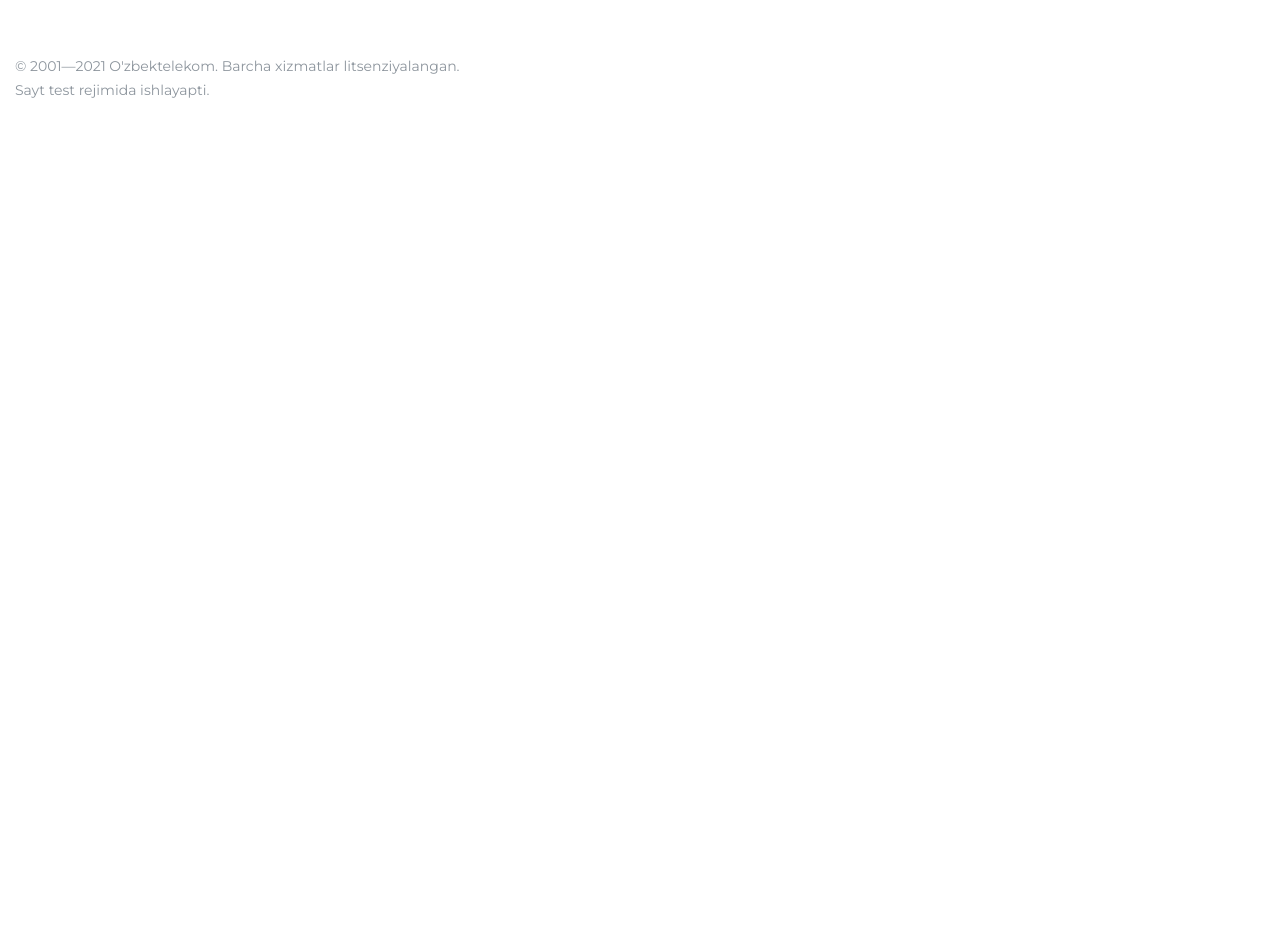
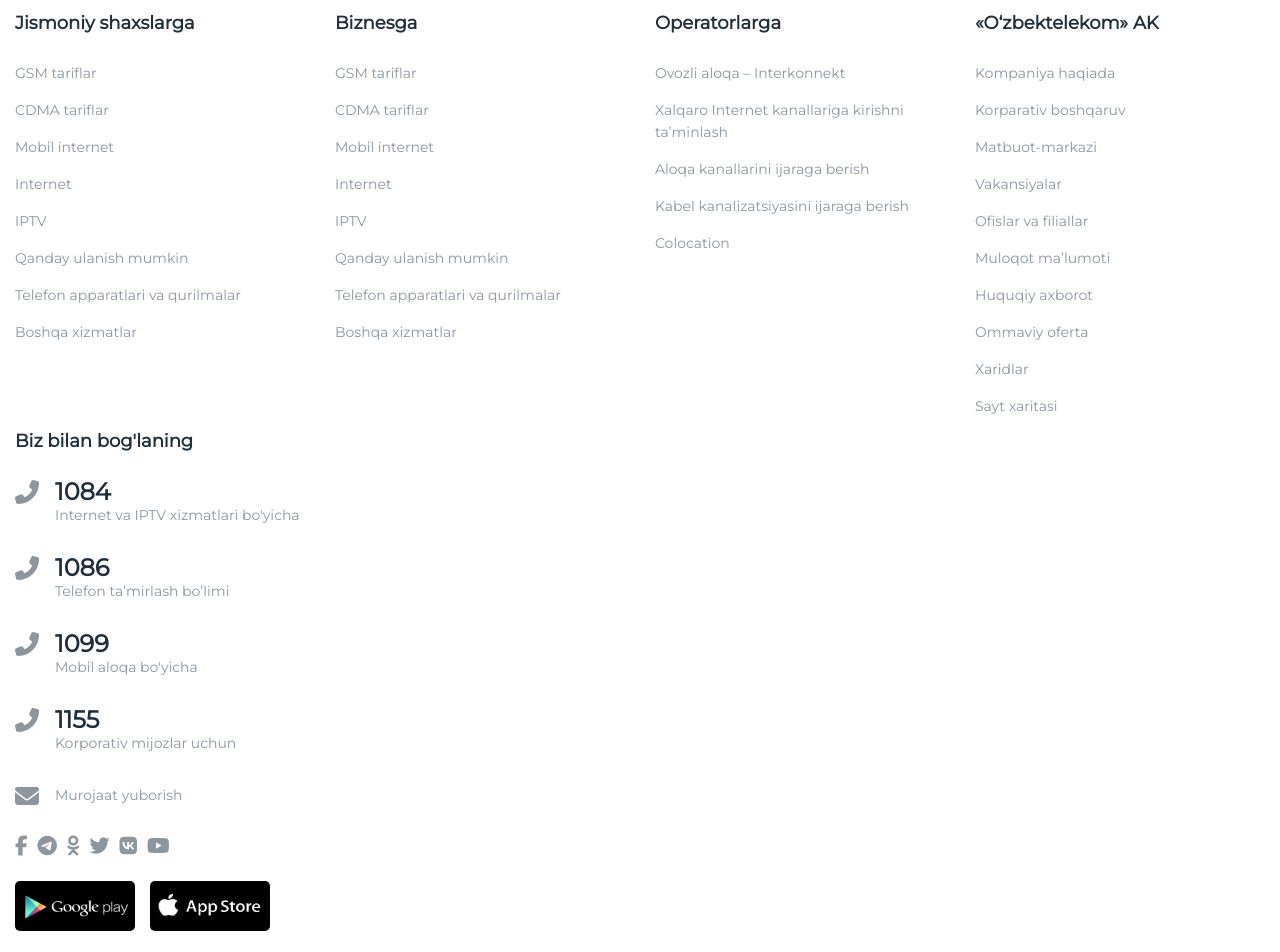
Before and after one commit to AxrorxojayevAzamat/uztelecom-layout, a Svelte app: page / in a window 1280 px wide. Shown: the part 580-1532 px from the top of the page. Before the commit the page ends 800 px from the top, so only its background shows below. Built offline with nearby package versions, Linux system fonts and the light colour scheme.

Commit message:
'ffoter'

```diff
--- a/src/footer/top/FooterLeft.svelte
+++ b/src/footer/top/FooterLeft.svelte
@@ -1,3 +1,59 @@
 <div class="wraps">
+    {#each pages as page}
+        <nav>
+            <h3>{page.title}</h3>
+            <ul>
+                {#each page.subpages as subpage}
+                    <li>
+                        <a href="">{subpage}</a>
+                    </li>
+                {/each}
+            </ul>
+        </nav>
+    {/each}
+</div>
 
-</div>
+<script>
+    import {pages} from "./pages";
+</script>
+
+<style type="text/scss">
+  .wraps {
+    margin: 0 -15px;
+
+    nav {
+      width: 25%;
+      display: inline-block;
+      vertical-align: top;
+
+      h3 {
+        font: 700 18px/18px Montserrat, sans-serif;
+        color: #212f3d;
+        margin-bottom: 30px;
+        padding: 0 15px;
+      }
+
+      ul {
+        padding: 0 15px;
+
+        li {
+          list-style: none;
+          margin-bottom: 15px;
+
+          a {
+            display: block;
+            font: 400 14px/22px Montserrat, sans-serif;
+            color: #8d959d;
+            text-decoration: none;
+            transition: color .25s ease 0s;
+
+            &:hover {
+              color: #228bd6;
+              text-decoration: underline;
+            }
+          }
+        }
+      }
+    }
+  }
+</style>
--- a/src/footer/top/FooterRight.svelte
+++ b/src/footer/top/FooterRight.svelte
@@ -0,0 +1,148 @@
+<div class="wraps">
+    <h3>{title}</h3>
+
+    <ul class="contact">
+        {#each contacts as contact}
+            <li>
+                <i class="fas fa-phone-alt"></i>
+                <a href="" class="phone">{contact.number}</a>
+                <span class="note">{contact.note}</span>
+            </li>
+        {/each}
+        <li>
+            <i class="fa fa-envelope"></i>
+            <a href="">Murojaat yuborish</a>
+        </li>
+    </ul>
+
+    <ul class="socialLinks">
+        {#each socials as social}
+            <li>
+                <a href="{social.link}">
+                    <i class="fab fa-{social.icon}"></i>
+                </a>
+            </li>
+        {/each}
+    </ul>
+
+    <ul class="downloadLinks">
+        {#each downloads as download}
+            <li>
+                <a href="{download.link}">
+                    <img src="/images/{download.img}.jpg" alt="">
+                </a>
+            </li>
+        {/each}
+    </ul>
+</div>
+
+<script>
+    import {contacts, socials, downloads} from "./call-social";
+
+    let title = 'Biz bilan bog\'laning'
+</script>
+
+<style type="text/scss">
+  .wraps {
+    padding-left: 120px;
+
+    @media only screen and (max-width: 1330px) {
+      padding-left: 0;
+    }
+
+    h3 {
+      font: 700 18px/18px Montserrat, sans-serif;
+      color: #212f3d;
+      margin-bottom: 30px;
+    }
+
+    .contact {
+      li {
+        list-style: none;
+        position: relative;
+        padding-left: 40px;
+        margin-bottom: 30px;
+
+        i {
+          position: absolute;
+          top: 0;
+          left: 0;
+          font-size: 24px;
+          color: #8d959d;
+        }
+
+        .phone {
+          font: 700 24px/24px Montserrat, sans-serif;
+          color: #212f3d;
+          text-decoration: none;
+          transition: color .2s ease 0s;
+          &:hover {
+            color: #228bd6;
+          }
+        }
+
+        .note {
+          display: block;
+          font: 400 14px/22px Montserrat, sans-serif;
+          color: #8d959d;
+        }
+
+        a {
+          font: 400 14px/22px Montserrat, sans-serif;
+          color: #8d959d;
+          text-decoration: none;
+          transition: color .2s ease 0s;
+        }
+      }
+    }
+
+    .socialLinks {
+      margin: 0 -5px;
+
+      li {
+        list-style: none;
+        display: inline-block;
+        vertical-align: middle;
+        padding: 0 5px;
+
+        a {
+          text-decoration: none;
+
+          i {
+            font-size: 20px;
+            color: #8d959d;
+            transition: color .2s ease 0s;
+          }
+
+          &:hover, &:focus {
+            color: #166dba;
+
+            i {
+              color: #228bd6;
+            }
+          }
+        }
+      }
+    }
+
+    .downloadLinks {
+      position: relative;
+      display: inline-block;
+      margin-top: 25px;
+      li {
+        display: inline-block;
+        margin-right: 15px;
+        a {
+          color: #228bd6;
+          text-decoration: none;
+          img {
+            width: 120px;
+            height: 50px;
+            border-radius: 5px;
+          }
+        }
+      }
+    }
+
+  }
+</style>
--- a/src/footer/top/FooterTop.svelte
+++ b/src/footer/top/FooterTop.svelte
@@ -21,11 +21,20 @@
         width: 66.66666667%;
         display: inline-block;
         vertical-align: top;
+        @media only screen and (max-width: 992px) {
+          display: none;
+        }
+        @media only screen and (max-width: 1330px) {
+          width: 100%;
+        }
       }
       .right {
         width: 33.33333333%;
         display: inline-block;
         vertical-align: top;
+        @media only screen and (max-width: 1330px) {
+          width: 100%;
+        }
       }
     }
 </style>
--- /dev/null
+++ b/src/footer/top/call-social.js
@@ -0,0 +1,56 @@
+export let contacts = [
+    {
+        number: 1084,
+        note: 'Internet va IPTV xizmatlari bo\'yicha'
+    },
+    {
+        number: 1086,
+        note: 'Telefon ta’mirlash bo’limi'
+    },
+    {
+        number: 1099,
+        note: 'Mobil aloqa bo\'yicha'
+    },
+    {
+        number: 1155,
+        note: 'Korporativ mijozlar uchun'
+    }
+]
+
+export let socials = [
+    {
+        icon: 'facebook-f',
+        link: 'https://www.facebook.com/uztelecom'
+    },
+    {
+        icon: 'telegram',
+        link: 'https://twitter.com/UZTELECOM1'
+    },
+    {
+        icon: 'odnoklassniki',
+        link: 'https://ok.ru/uztelecomuz'
+    },
+    {
+        icon: 'twitter',
+        link: 'https://ok.ru/uztelecomuz'
+    },
+    {
+        icon: 'vk',
+        link: 'https://vk.com/uzbektelecom'
+    },
+    {
+        icon: 'youtube',
+        link: 'https://www.youtube.com/channel/UCD-83B-ECCapTYGxUV5V5oQ'
+    },
+]
+
+export let downloads = [
+    {
+        link: 'https://play.google.com/store/apps/details?id=uz.uztelecom.telecom',
+        img: 'google-play'
+    },
+    {
+        link: 'https://apps.apple.com/us/app/myuztelecom/id1440173415',
+        img: 'app-store'
+    }
+]
--- /dev/null
+++ b/src/footer/top/pages.js
@@ -0,0 +1,51 @@
+export let pages = [
+    {
+        title : 'Jismoniy shaxslarga',
+        subpages: [
+            'GSM tariflar',
+            'CDMA tariflar',
+            'Mobil internet',
+            'Internet',
+            'IPTV',
+            'Qanday ulanish mumkin',
+            'Telefon apparatlari va qurilmalar',
+            'Boshqa xizmatlar',
+        ]
+    },
+    {
+        title : 'Biznesga',
+        subpages: [
+            'GSM tariflar',
+            'CDMA tariflar',
+            'Mobil internet',
+            'Internet',
+            'IPTV',
+            'Qanday ulanish mumkin',
+            'Telefon apparatlari va qurilmalar',
+            'Boshqa xizmatlar',
+        ]
+    },{
+        title : 'Operatorlarga',
+        subpages: [
+            'Ovozli aloqa – Interkonnekt',
+            'Xalqaro Internet kanallariga kirishni ta’minlash',
+            'Aloqa kanallarini ijaraga berish',
+            'Kabel kanalizatsiyasini ijaraga berish',
+            'Colocation',
+        ]
+    },{
+        title : '«O‘zbektelekom» AK',
+        subpages: [
+            'Kompaniya haqiada',
+            'Korparativ boshqaruv',
+            'Matbuot-markazi',
+            'Vakansiyalar',
+            'Ofislar va filiallar',
+            'Muloqot ma’lumoti',
+            'Huquqiy axborot',
+            'Ommaviy oferta',
+            'Xaridlar',
+            'Sayt xaritasi',
+        ]
+    }
+]
```
Also changed, not shown: public/images/app-store.jpg (added), public/images/google-play.jpg (added).
